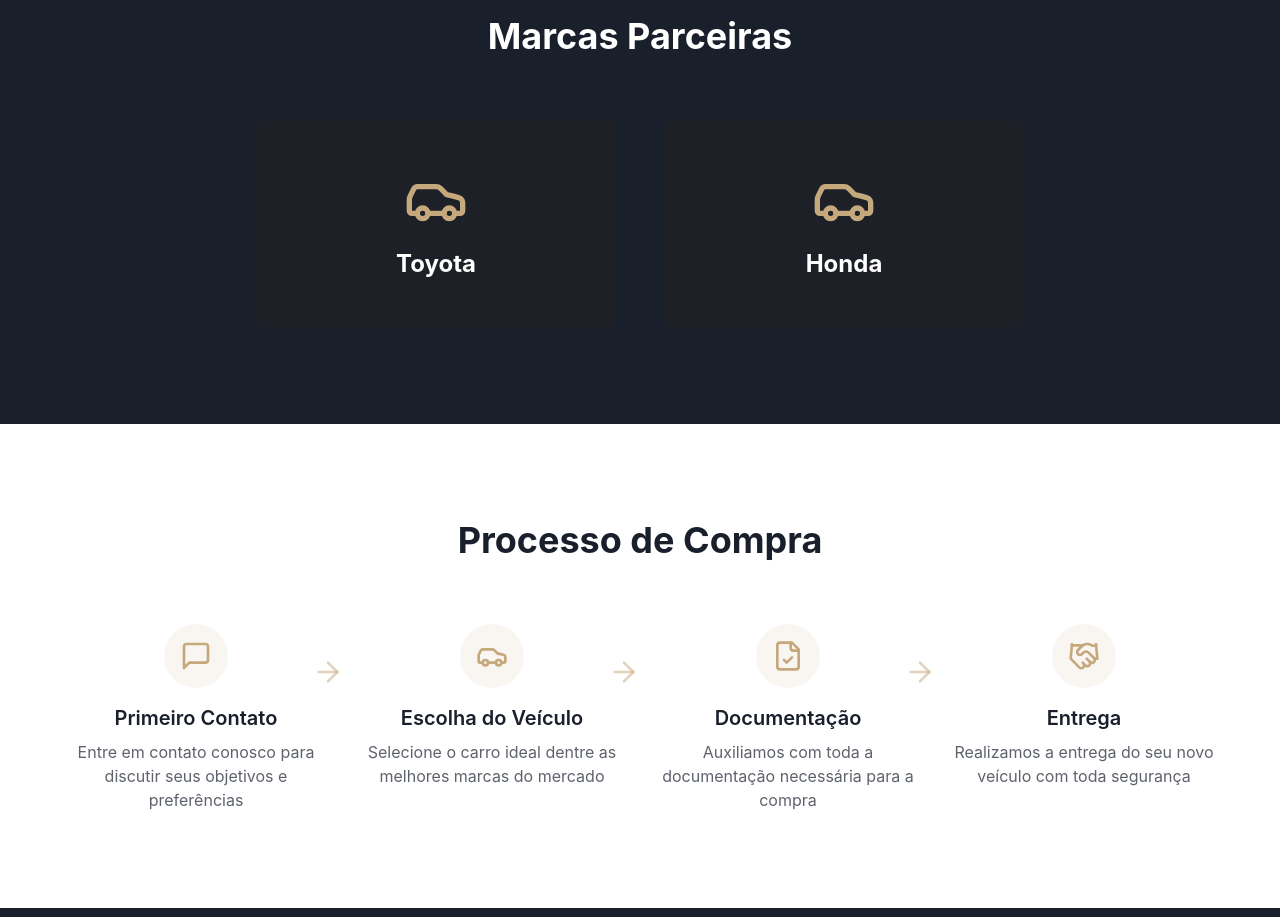
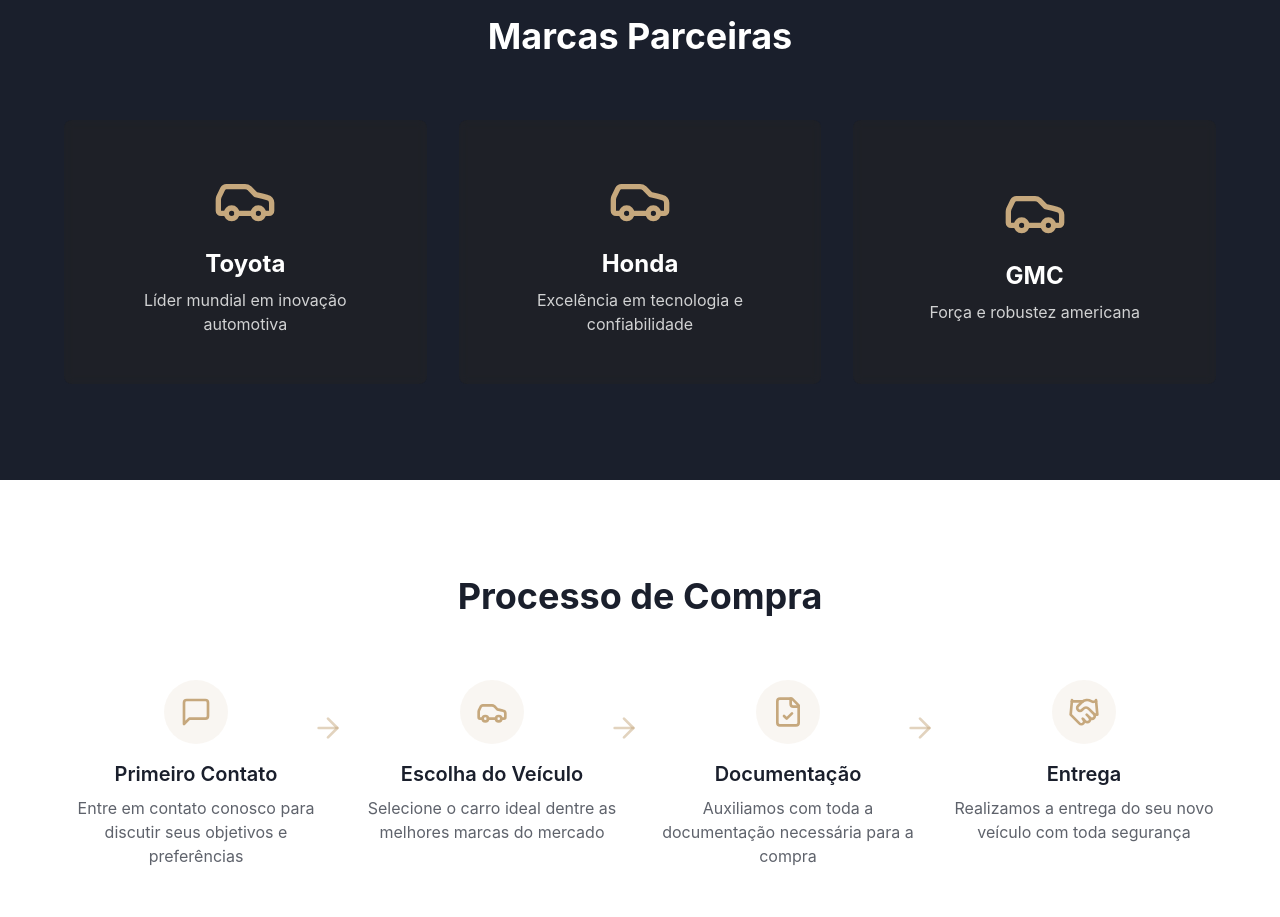
Before and after one commit to caiorodrigo10/romeu-auto-dreams-25, a React (Vite) app: page / in a window 1280 px wide. Shown: the part 1360-2277 px from the top of the page. Built offline with nearby package versions, Linux system fonts and the light colour scheme.

Commit message:
Add manufacturers logos
Updated the Manufacturers component to include three brands: Toyota, Honda, and GMC. Added the respective logos for each brand to enhance the visual representation on the site.
[skip gpt_engineer]

```diff
--- a/src/components/Manufacturers.tsx
+++ b/src/components/Manufacturers.tsx
@@ -4,11 +4,18 @@ const Manufacturers = () => {
   const brands = [
     {
       name: "Toyota",
-      icon: <Car className="w-16 h-16 text-accent mb-4" />
+      icon: <Car className="w-16 h-16 text-accent mb-4" />,
+      description: "Líder mundial em inovação automotiva"
     },
     {
       name: "Honda",
-      icon: <Car className="w-16 h-16 text-accent mb-4" />
+      icon: <Car className="w-16 h-16 text-accent mb-4" />,
+      description: "Excelência em tecnologia e confiabilidade"
+    },
+    {
+      name: "GMC",
+      icon: <Car className="w-16 h-16 text-accent mb-4" />,
+      description: "Força e robustez americana"
     }
   ];
 
@@ -19,14 +26,15 @@ const Manufacturers = () => {
           Marcas Parceiras
         </h2>
 
-        <div className="grid grid-cols-1 md:grid-cols-2 gap-12 max-w-3xl mx-auto">
+        <div className="grid grid-cols-1 md:grid-cols-3 gap-8 max-w-6xl mx-auto">
           {brands.map((brand, index) => (
             <div
               key={index}
               className="flex flex-col items-center justify-center p-12 rounded-lg bg-secondary/50 backdrop-blur-sm hover:bg-accent/10 transition-colors duration-300"
             >
               {brand.icon}
-              <span className="text-2xl font-bold text-white">{brand.name}</span>
+              <span className="text-2xl font-bold text-white mb-2">{brand.name}</span>
+              <p className="text-white/80 text-center">{brand.description}</p>
             </div>
           ))}
         </div>
```
